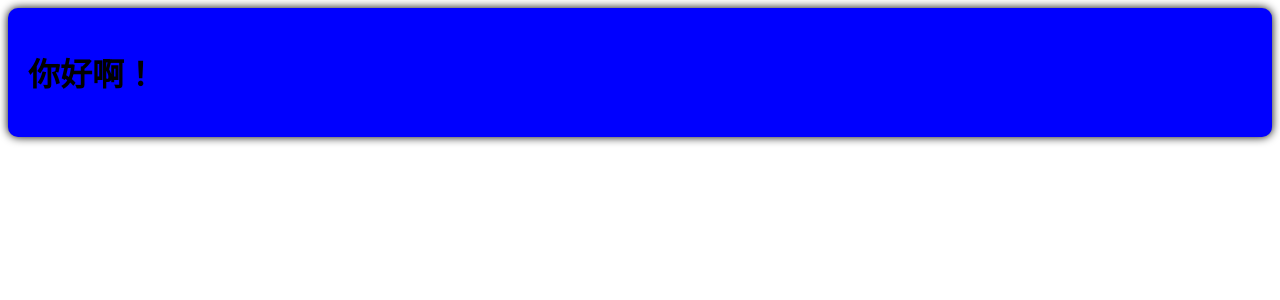
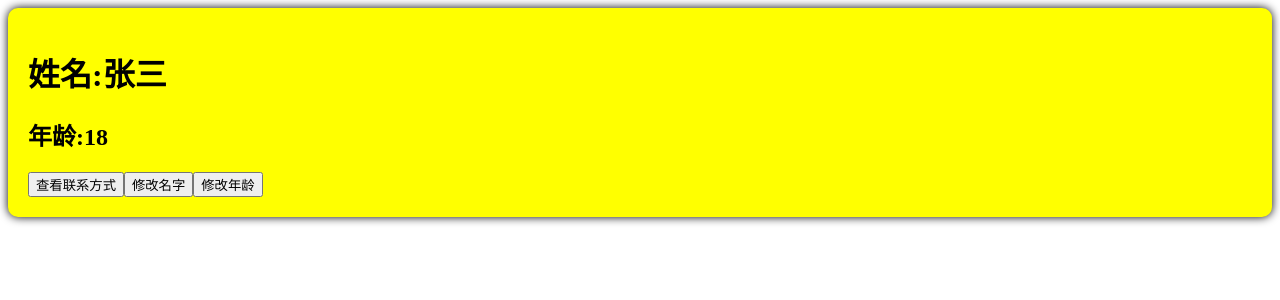
Before and after one commit to chennian-12138/ThelastProject, a Vue app in the folder Vue3/: page / in a window 1280 px wide. Shown: the top 300 px of the page. Built offline with nearby package versions, Linux system fonts and the light colour scheme; the HTML template or start-up script is replaced by a standard one.

Commit message:
02_Vue3组合式

```diff
--- a/Vue3/src/App.vue
+++ b/Vue3/src/App.vue
@@ -1,14 +1,14 @@
 <template>
     <!-- 这里写html内容 -->
-     <div class="app">
-        <h1>你好啊！</h1>
-     </div>
+        <person></person>
 </template>
 
 <script>
 // 这里写JS或者TS代码,Vue推荐使用Ts书写
+    import Person from './components/Preson.vue'
     export default{
-        name:"App"  // 这里是组件名
+        name:"App",  // 这里是组件名
+        components:{Person}// 注册组件
     }
 </script>
 
@@ -20,4 +20,7 @@
         border-radius: 10px;
         padding: 20px;
     }
+    .button{
+        margin: 0 5px;
+    }
 </style>
--- /dev/null
+++ b/Vue3/src/components/Preson.vue
@@ -0,0 +1,46 @@
+<template>
+    <div class="person">
+    <h1>姓名:{{ name }}</h1>
+    <h2>年龄:{{ age }}</h2>
+    <button @click = "showTel">查看联系方式</button>
+    <button @click = "changeName">修改名字</button>
+    <button @click= "changeAge">修改年龄</button>
+    </div>
+    <!-- 这里是模版的写法，也就是我的前端页面当中要给出那些东西 -->
+</template>
+
+<script lang="ts">
+    export default{
+        name:'Person',
+        setup(){
+            // 数据
+            let name = "张三"
+            let age = 18
+            let tel = '13912215493'
+            // 这种写法不是响应式的，在后期进行更新的时候不会进行更新
+
+            // 方法
+            function changeName(){
+                name = "李四"
+            }
+            function changeAge(){
+                name += 1
+            }
+            function showTel(){
+                alert("tel")
+            }
+            return{name:name,age:age,changeName,changeAge,showTel}
+
+        }
+        // 脚本当中存着相应的数据，这种写法就是组合式写法，需要通过对象来进行调用
+    }
+</script>
+
+<style scoped>
+    .person{
+        background-color: yellow;
+        box-shadow: 0 0 10px;
+        border-radius:10px;
+        padding: 20px;
+    }
+</style>
```
Also changed, not shown: 2 other files (tests, documents, lock files or other folders).
